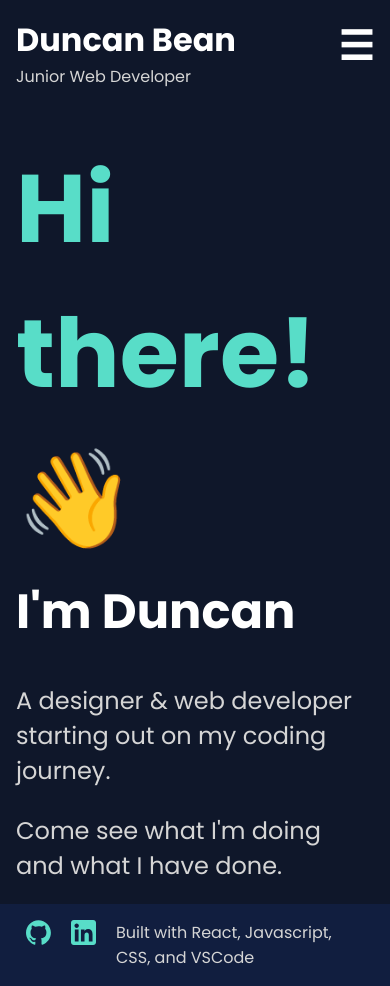
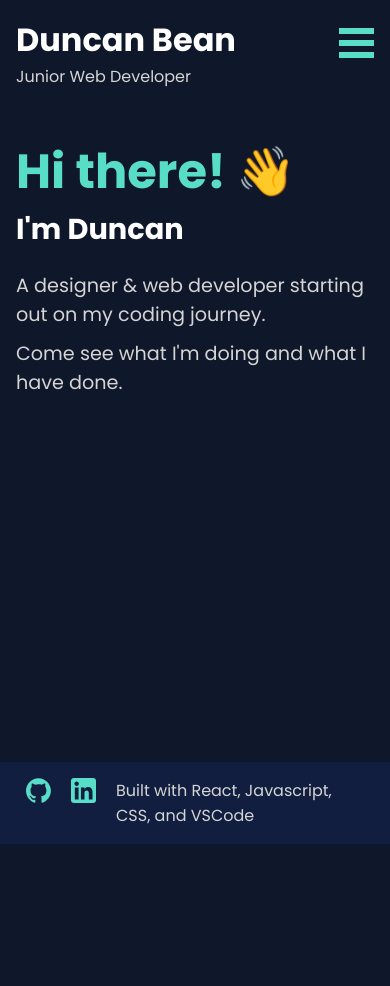
Before and after one commit to Dunconius/portfolio2024, a React (Create React App) app: page / in a window 390 px wide. After the commit the page ends 844 px from the top, so only its background shows below. Built offline with nearby package versions, Linux system fonts and the light colour scheme.

Commit message:
fix: hamburger x anim and home page test sizing

```diff
--- a/package.json
+++ b/package.json
@@ -6,6 +6,7 @@
     "@testing-library/jest-dom": "^5.17.0",
     "@testing-library/react": "^13.4.0",
     "@testing-library/user-event": "^13.5.0",
+    "lottie-web": "^5.12.2",
     "react": "^18.3.1",
     "react-dom": "^18.3.1",
     "react-router-dom": "^6.23.1",
--- /dev/null
+++ b/src/components/Hamburger.jsx
@@ -0,0 +1,15 @@
+import React, { useState } from 'react';
+import '../styles/Hamburger.css';
+
+const Hamburger = ({ isOpen, onClick }) => {
+
+    return (
+        <div className={`hamburger ${isOpen ? 'change' : ''}`} onClick={onClick}>
+            <div className="bar"></div>
+            <div className="bar"></div>
+            <div className="bar"></div>
+        </div>
+    );
+};
+
+export default Hamburger;
--- a/src/components/Header.jsx
+++ b/src/components/Header.jsx
@@ -1,6 +1,7 @@
 import { NavLink } from "react-router-dom";
 import React, { useState } from 'react';
 import "../styles/Header.css"
+import Hamburger from "./Hamburger";
 
 const Header = ({onChangeTheme}) => {
     const [isOpen, setIsOpen] = useState(false);
@@ -22,9 +23,8 @@ const Header = ({onChangeTheme}) => {
                     <NavLink to="/" className="home-button" onClick={() => setIsOpen(false)}><h1>Duncan Bean</h1></NavLink>
                     <p>Junior Web Developer</p>
                 </div>
-                <button className="hamburger-icon" onClick={toggleMenu}>
-                    &#9776; {/* Unicode character for hamburger icon */}
-                </button>
+                <Hamburger isOpen={isOpen} onClick={toggleMenu} />
+
             </div>
             <nav className={`nav-bar ${isOpen ? 'open' : ''}`}>
                 <div id="nav-links">
--- /dev/null
+++ b/src/styles/Hamburger.css
@@ -0,0 +1,52 @@
+/* Hamburger.css */
+.hamburger {
+    margin-top: 12px;
+    cursor: pointer;
+    width: 35px;
+    height: 30px;
+    display: flex;
+    flex-direction: column;
+    justify-content: space-between;
+}
+
+.hamburger:hover .bar {
+    box-shadow: 0px 0px 10px var(--highlight-color);
+}
+
+.bar {
+    width: 100%;
+    height: 6px;
+    background-color: var(--highlight-color);
+    transition: all 0.3s ease-in-out;
+}
+
+.change .bar:nth-child(1) {
+    transform: translateY(12px) rotate(45deg);
+}
+
+.change .bar:nth-child(2) {
+    opacity: 0;
+}
+
+.change .bar:nth-child(3) {
+    transform: translateY(-12px) rotate(-45deg);
+}
+
+
+/* MEDIA BREAK POINTS!!!! */
+
+@media only screen and (min-width: 769px) {
+    .hamburger {
+        width: 45px;
+        height: 36px;
+    }
+
+    .change .bar:nth-child(1) {
+        transform: translateY(15px) rotate(45deg);
+    }
+
+    .change .bar:nth-child(3) {
+        transform: translateY(-15px) rotate(-45deg);
+    }
+
+}
--- a/src/styles/Header.css
+++ b/src/styles/Header.css
@@ -43,6 +43,10 @@ header {
 .hamburger-icon:hover {
     color: var(--hamburger-hover);
     text-shadow: var(--shadow-stlye);
+}
+
+.hamburger {
+    color: aqua;
 }
 
 .home-button {
--- a/src/styles/HomePage.css
+++ b/src/styles/HomePage.css
@@ -1,3 +1,23 @@
+
+.home-page h2 {
+  font-size: 3em;
+  margin: 0px;
+}
+
+.home-page h4 {
+  font-size: 1.8em;
+  padding-bottom: 10px;
+  margin: 0px;
+}
+
+.home-page p {
+  font-size: 1.2em;
+  margin-top: 10px;
+}
+
+/* MEDIA BREAK POINTS!!!! */
+
+@media only screen and (min-width: 769px) {
 
   .home-page h2 {
     font-size: 6em;
@@ -16,3 +36,5 @@
     font-size: 1.5em;
     padding-top: 20px;
   }
+
+}
```
Also changed, not shown: 1 other file (tests, documents, lock files or other folders). Lines whose indentation alone changed are shown as unchanged.
